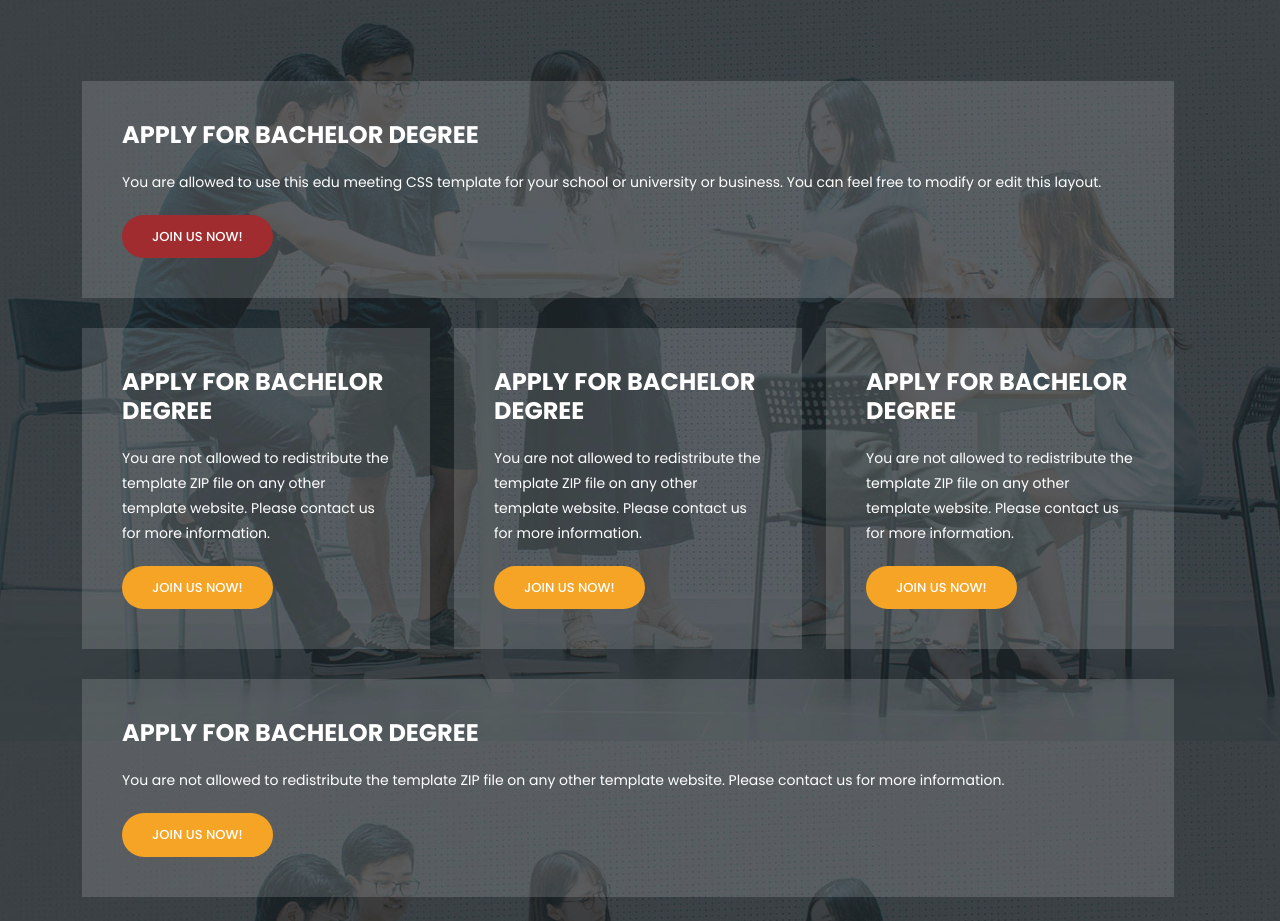
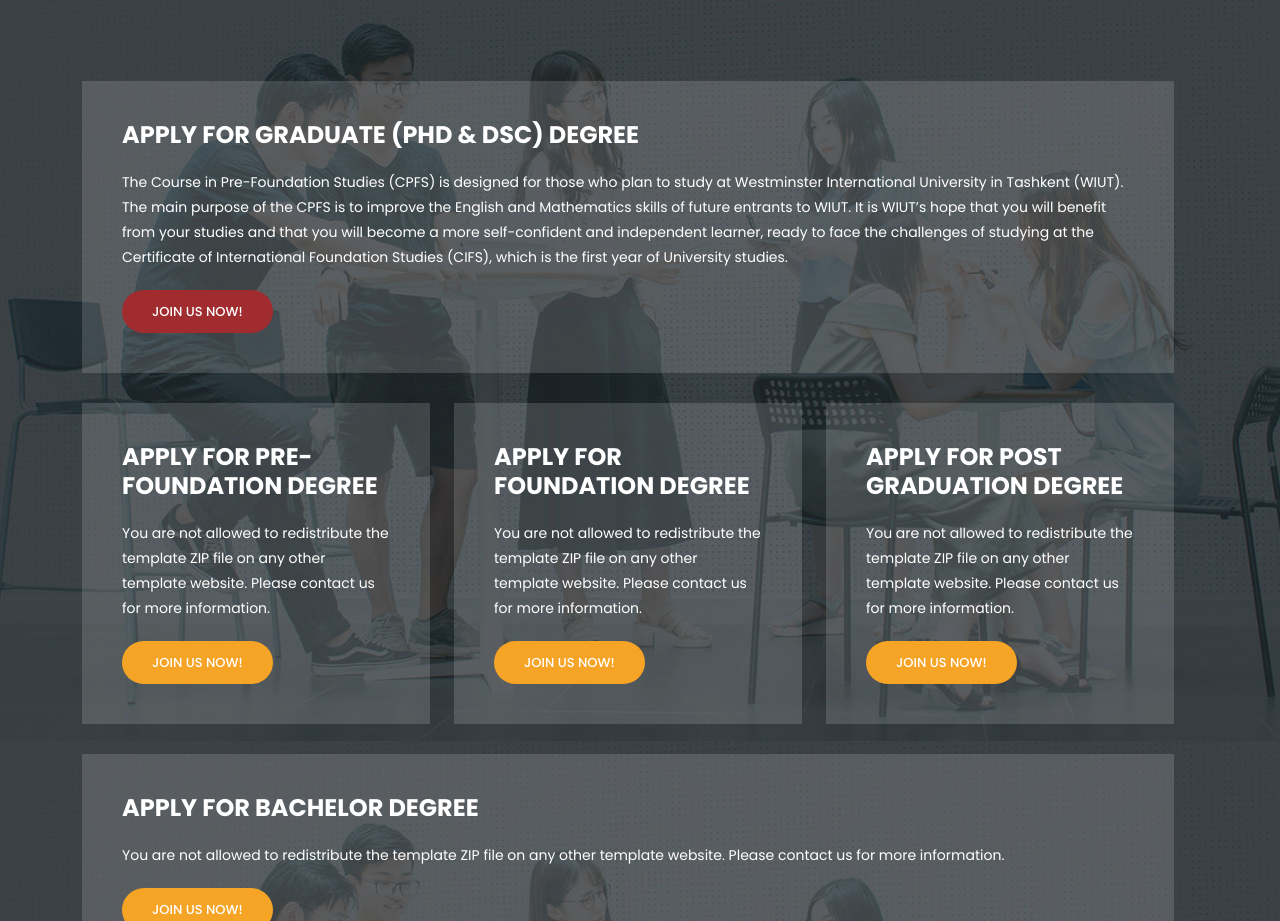
Before and after one commit to MrHumble21/west, a plain HTML site: page index.html in a window 1280 px wide. Shown: the part 1760-2681 px from the top of the page. Drawn offline with nearby package versions, Linux system fonts and the light colour scheme; files whose address does not match are found by name.

Commit message:
fixed cards

```diff
--- a/index.html
+++ b/index.html
@@ -218,9 +218,16 @@
                 <div class="col-sm-12">
                     <div class="col-lg-12">
                         <div class="item">
-                            <h3>APPLY FOR BACHELOR DEGREE</h3>
-                            <p>You are allowed to use this edu meeting CSS template for your school or university or
-                                business. You can feel free to modify or edit this layout.</p>
+                            <h3>APPLY FOR GRADUATE (PHD & DSc) DEGREE</h3>
+                            <p>
+                                The Course in Pre-Foundation Studies (CPFS) is designed for those who plan to study at
+                                Westminster International University in Tashkent (WIUT). The main purpose of the CPFS is
+                                to improve the English and Mathematics skills of future entrants to WIUT. It is WIUT’s
+                                hope that you will benefit from your studies and that you will become a more
+                                self-confident and independent learner, ready to face the challenges of studying at the
+                                Certificate of International Foundation Studies (CIFS), which is the first year of
+                                University studies.
+                            </p>
                             <div class="main-button-red">
                                 <div class="scroll-to-section"><a href="#contact">Join Us Now!</a></div>
                             </div>
@@ -232,7 +239,7 @@
                 <div class="col-sm-4">
                     <div class="col-lg-12">
                         <div class="item">
-                            <h3>APPLY FOR BACHELOR DEGREE</h3>
+                            <h3>APPLY FOR PRE-FOUNDATION DEGREE</h3>
                             <p>You are not allowed to redistribute the template ZIP file on any other template website.
                                 Please contact us for more information.</p>
                             <div class="main-button-yellow">
@@ -244,7 +251,7 @@
                 <div class="col-sm-4">
                     <div class="col-md-12">
                         <div class="item">
-                            <h3>APPLY FOR BACHELOR DEGREE</h3>
+                            <h3>APPLY FOR FOUNDATION DEGREE</h3>
                             <p>You are not allowed to redistribute the template ZIP file on any other template website.
                                 Please contact us for more information.</p>
                             <div class="main-button-yellow">
@@ -256,7 +263,7 @@
                 <div class="col-sm-4">
                     <div class="col-md-12">
                         <div class="item">
-                            <h3>APPLY FOR BACHELOR DEGREE</h3>
+                            <h3>APPLY FOR POST GRADUATION DEGREE</h3>
                             <p>You are not allowed to redistribute the template ZIP file on any other template website.
                                 Please contact us for more information.</p>
                             <div class="main-button-yellow">
```
